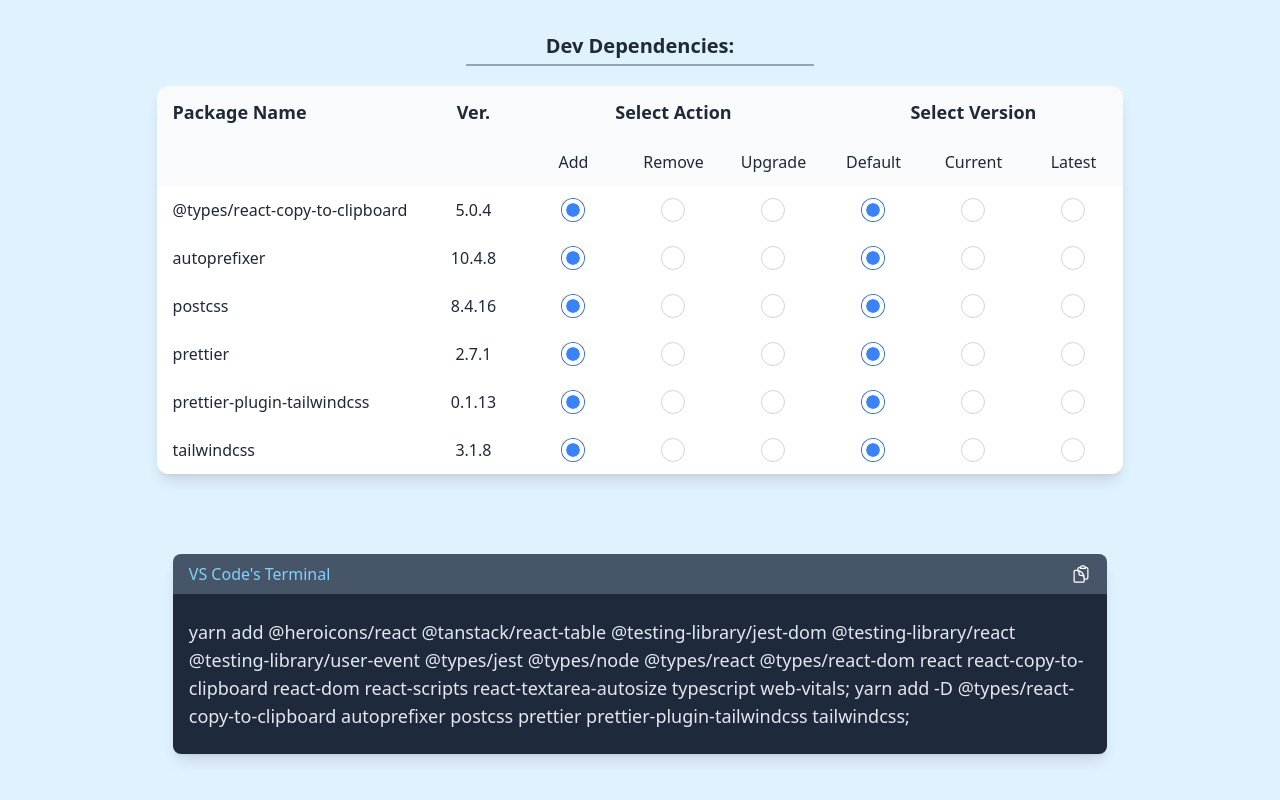
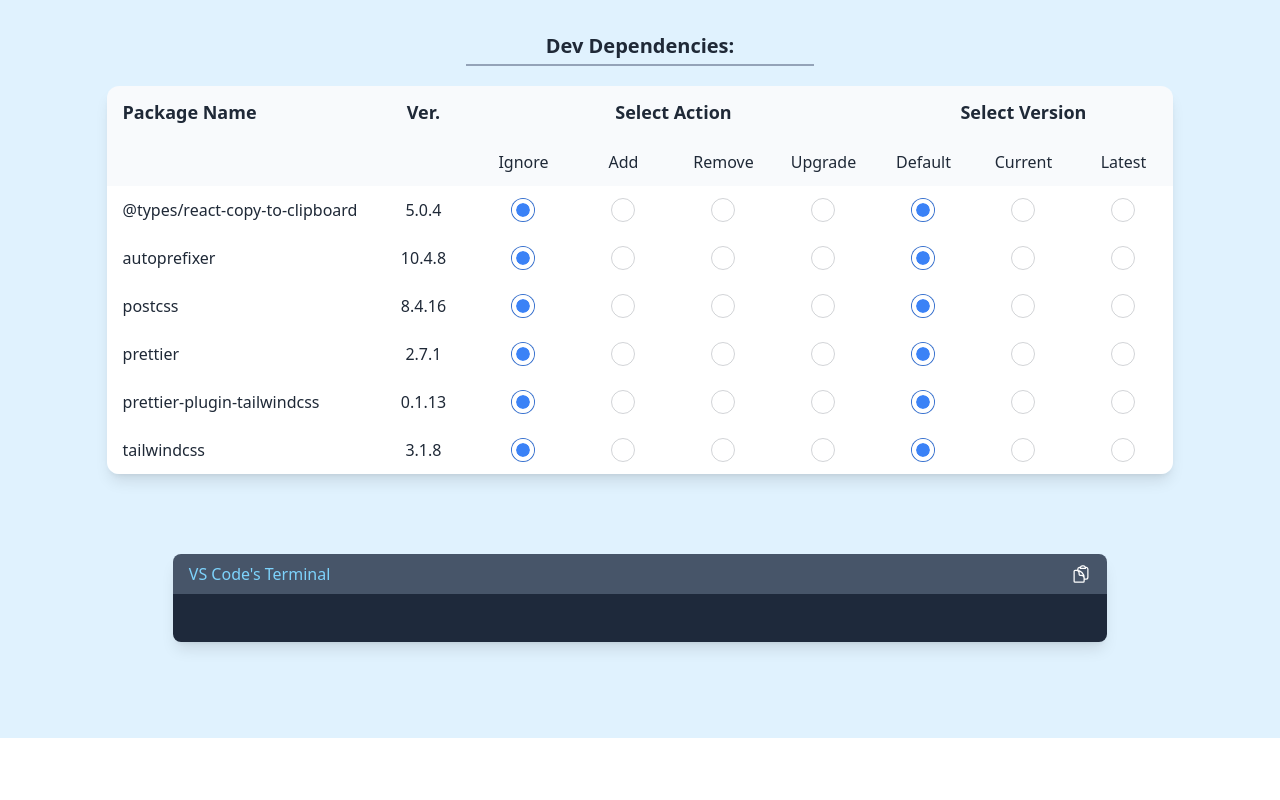
Before and after one commit to makaronma/package-selector, a React (Create React App) app: page / in a window 1280 px wide. Shown: the part 1444-2244 px from the top of the page. After the commit the page ends 2182 px from the top, so only its background shows below. Built offline with nearby package versions, Linux system fonts and the light colour scheme.

Commit message:
add 'ignore' action type

```diff
--- a/package.json
+++ b/package.json
@@ -14,6 +14,7 @@
     "@types/react": "^18.0.0",
     "@types/react-dom": "^18.0.0",
     "daisyui": "^2.24.0",
+    "lodash": "^4.17.21",
     "react": "^18.2.0",
     "react-copy-to-clipboard": "^5.1.0",
     "react-dom": "^18.2.0",
@@ -26,8 +27,8 @@
     "build": "react-scripts build",
     "test": "react-scripts test",
     "eject": "react-scripts eject",
-     "predeploy": "npm run build",
-     "deploy": "gh-pages -d build"
+    "predeploy": "npm run build",
+    "deploy": "gh-pages -d build"
   },
   "eslintConfig": {
     "extends": [
@@ -48,6 +49,7 @@
     ]
   },
   "devDependencies": {
+    "@types/lodash": "^4.14.184",
     "@types/react-copy-to-clipboard": "^5.0.4",
     "autoprefixer": "^10.4.8",
     "gh-pages": "^4.0.0",
--- a/src/App.tsx
+++ b/src/App.tsx
@@ -2,9 +2,10 @@ import CommandDisplay from './components/CommandDisplay';
 import InputArea from './components/InputArea';
 import PackageSelectSection from './components/PackageSelectSection';
 
-// TODO: add 'ignore action type'
 // TODO: add a button to set same choice for all row
 // TODO: add switch terminal
+// TODO: add single package all versions display
+// TODO: add latest versions display in listing
 
 const App = () => {
   return (
--- a/src/components/CommandDisplay.tsx
+++ b/src/components/CommandDisplay.tsx
@@ -3,7 +3,6 @@ import { useMemo, useState } from 'react';
 import { CopyToClipboard } from 'react-copy-to-clipboard';
 
 import { usePackages } from '../hooks/usePackages';
-import { Dependency } from '../types';
 import { getVer } from '../utils';
 
 
@@ -12,34 +11,35 @@ const CommandDisplay = () => {
   const [isCopied, setIsCopied] = useState<boolean>(false);
 
   const command = useMemo((): string => {
-    let depToAdd: string[] = [];
-    let depToRemove: string[] = [];
-    let depToUpgrade: string[] = [];
+    let depToAdds: string[] = [];
+    let depToRemoves: string[] = [];
+    let depToUpgrades: string[] = [];
 
-    let devDepToAdd: string[] = [];
+    let devDepToAdds: string[] = [];
     const depGroup = {
-      add: depToAdd,
-      remove: depToRemove,
-      upgrade: depToUpgrade,
+      add: depToAdds,
+      remove: depToRemoves,
+      upgrade: depToUpgrades,
     };
     const devDepGroup = {
       ...depGroup,
-      add: devDepToAdd,
+      add: devDepToAdds,
     };
 
-    dependencies.forEach((d) =>
-      depGroup[d.action].push(`${d.name}${getVer(d)}`)
-    );
+    dependencies.forEach((d) => {
+      if(d.action !== "ignore") depGroup[d.action].push(`${d.name}${getVer(d)}`)
+    });
 
-    devDependencies.forEach((d) =>
-      devDepGroup[d.action].push(`${d.name}${getVer(d)}`)
-    );
+    devDependencies.forEach((d) => {
+      if(d.action !== "ignore") devDepGroup[d.action].push(`${d.name}${getVer(d)}`)
+    });
+
 
     return `
-        ${depToAdd.length>0?`yarn add ${depToAdd.join(" ")};`:''}
-        ${depToRemove.length>0?`yarn remove ${depToRemove.join(" ")};`:''}
-        ${depToUpgrade.length>0?`yarn upgrade ${depToUpgrade.join(" ")};`:''}
-        ${devDepToAdd.length>0?`yarn add -D ${devDepToAdd.join(" ")};`:''}
+        ${depToAdds.length>0?`yarn add ${depToAdds.join(" ")};`:''}
+        ${depToRemoves.length>0?`yarn remove ${depToRemoves.join(" ")};`:''}
+        ${depToUpgrades.length>0?`yarn upgrade ${depToUpgrades.join(" ")};`:''}
+        ${devDepToAdds.length>0?`yarn add -D ${devDepToAdds.join(" ")};`:''}
       `
     ;
   }, [dependencies, devDependencies]);
--- a/src/components/DepRow.tsx
+++ b/src/components/DepRow.tsx
@@ -1,13 +1,12 @@
 import { useState } from 'react';
 
-import { Dependency, DependencyAction, dependencyActions, DependencyTargetVersion, dependencyTargetVersion } from '../types';
+import { Dependency, DependencyAction, dependencyActions, DependencyTargetVersion, dependencyTargetVersions } from '../types';
 import SelectActionCol from './SelectActionCol';
 import SelectTargetVerCol from './SelectTargetVersionCol';
 
 const DepRow = ({ dep, index, isDev }: { dep: Dependency; index: number, isDev?: boolean }) => {
-  const [actionChoice, setActionChoice] = useState<DependencyAction>('add');
-  const [versionChoise, setVersionChoise] = useState<DependencyTargetVersion>('default');
-
+  const [actionChoice, setActionChoice] = useState<DependencyAction>(dependencyActions[0]);
+  const [versionChoise, setVersionChoise] = useState<DependencyTargetVersion>(dependencyTargetVersions[0]);
   return (
     <tr
       className="border-black
@@ -29,7 +28,7 @@ const DepRow = ({ dep, index, isDev }: { dep: Dependency; index: number, isDev?:
           key={`radio-${index}-${a}`}
         />
       ))}
-      {dependencyTargetVersion.map(v=>(
+      {dependencyTargetVersions.map(v=>(
         <SelectTargetVerCol
           depName={dep.name}
           value={v}
--- a/src/components/DepTable.tsx
+++ b/src/components/DepTable.tsx
@@ -1,3 +1,6 @@
+import { dependencyActions, dependencyTargetVersions } from "../types";
+import * as _ from 'lodash'
+
 const DepTable = ({ children }: { children: React.ReactNode }) => (
   <table className="mx-auto overflow-hidden rounded-xl shadow-lg">
     <TableHead />
@@ -10,18 +13,14 @@ const TableHead = () => (
     <tr className="text-lg font-semibold [&>td]:border-black  ">
       <td className="">Package Name</td>
       <td>Ver.</td>
-      <td colSpan={3}>Select Action</td>
-      <td colSpan={3}>Select Version</td>
+      <td colSpan={dependencyActions.length}>Select Action</td>
+      <td colSpan={dependencyTargetVersions.length}>Select Version</td>
     </tr>
     <tr className="[&>td]:border-black">
       <td></td>
       <td className=""></td>
-      <td>Add</td>
-      <td>Remove</td>
-      <td>Upgrade</td>
-      <td className="">Default</td>
-      <td>Current</td>
-      <td>Latest</td>
+      {dependencyActions.map(d=><td key={`dep-action-${d}`}>{_.capitalize(d)}</td>)}
+      {dependencyTargetVersions.map(d=><td key={`dep-target-ver-${d}`}>{_.capitalize(d)}</td>)}
     </tr>
   </thead>
 );
--- a/src/components/SelectTargetVersionCol.tsx
+++ b/src/components/SelectTargetVersionCol.tsx
@@ -43,7 +43,7 @@ const SelectTargetVerCol = ({ depName, value, choice, setChoice, isDev }: Select
         type="radio"
         name={`radio-select-target-ver-${depName}`}
         value={value}
-        // onChange={onChange}
+        onChange={onChange}
         checked={choice === value}
         className="radio checked:bg-blue-500 m-auto flex"
       />
--- a/src/types.ts
+++ b/src/types.ts
@@ -3,11 +3,11 @@ export interface PackageInputType {
   devDependencies?: Record<string, string>;
 }
 
-export const dependencyActions = ["add", "remove", "upgrade"] as const;
-export const dependencyTargetVersion = ["default", "current", "latest"] as const;
+export const dependencyActions = ["ignore", "add", "remove", "upgrade"] as const;
+export const dependencyTargetVersions = ["default", "current", "latest"] as const;
 
 export type DependencyAction = typeof dependencyActions[number];
-export type DependencyTargetVersion = typeof dependencyTargetVersion[number];
+export type DependencyTargetVersion = typeof dependencyTargetVersions[number];
 
 export interface Dependency {
   name: string;
--- a/src/utils.ts
+++ b/src/utils.ts
@@ -1,4 +1,4 @@
-import { Dependency, PackageInputType } from "./types";
+import { Dependency, dependencyActions, dependencyTargetVersions, PackageInputType } from "./types";
 
 export const processDataFromInput = (
   input: string,
@@ -17,8 +17,8 @@ export const transformDefaultDep = (de: Record<string, string>): Dependency[] =>
   Object.entries(de).map((d) => ({
     name: d[0],
     version: escapeSpecial(d[1]),
-    action: "add",
-    targetVersion: "default"
+    action: dependencyActions[0],
+    targetVersion: dependencyTargetVersions[0],
   } as Dependency));
 
 export const escapeSpecial = (str: string) => str.replace(/[^ 0-9a-zA-Z](?!(?<=\d\.)\d)/g, "");
```
Also changed, not shown: 1 other file (tests, documents, lock files or other folders).
